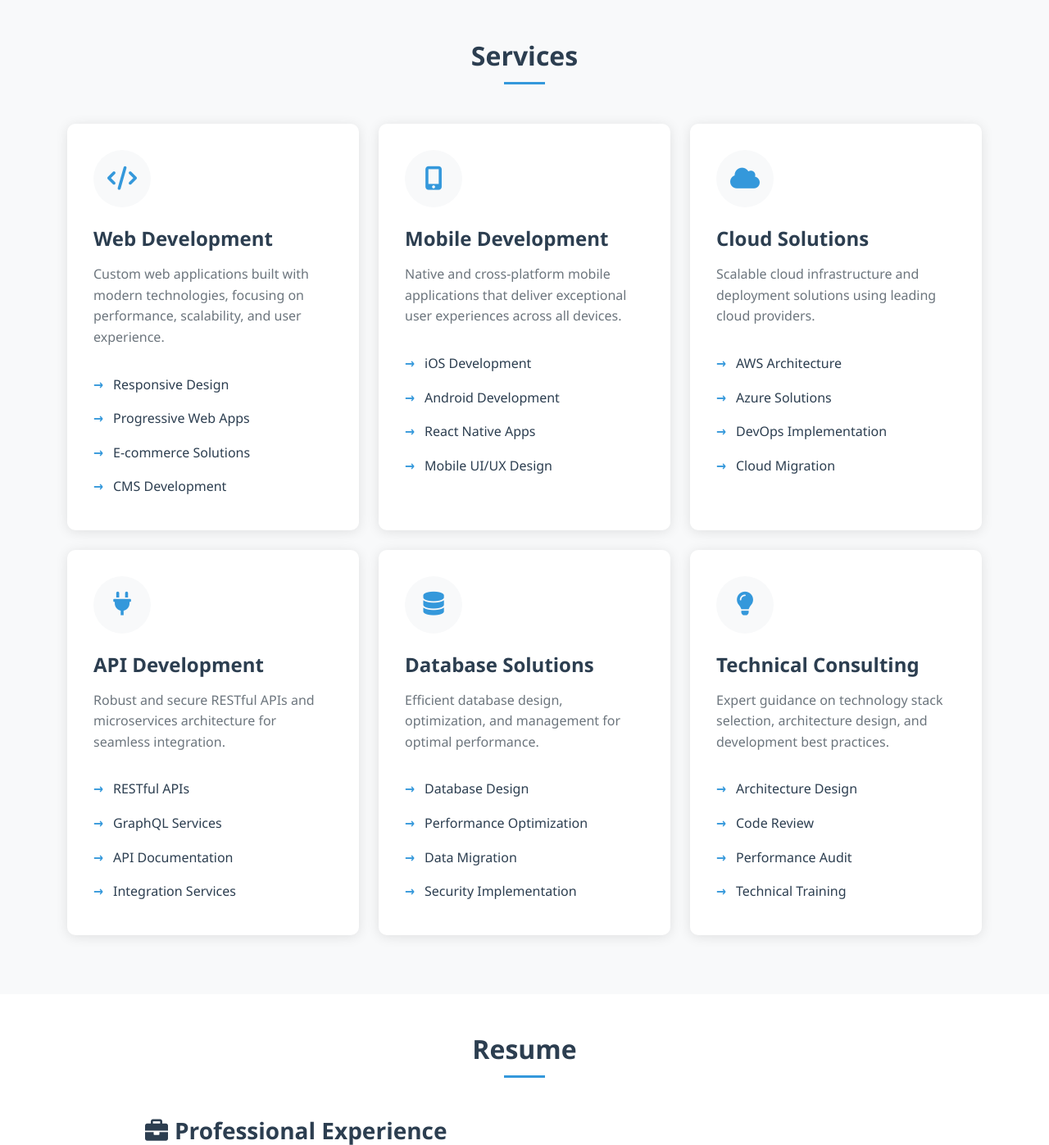
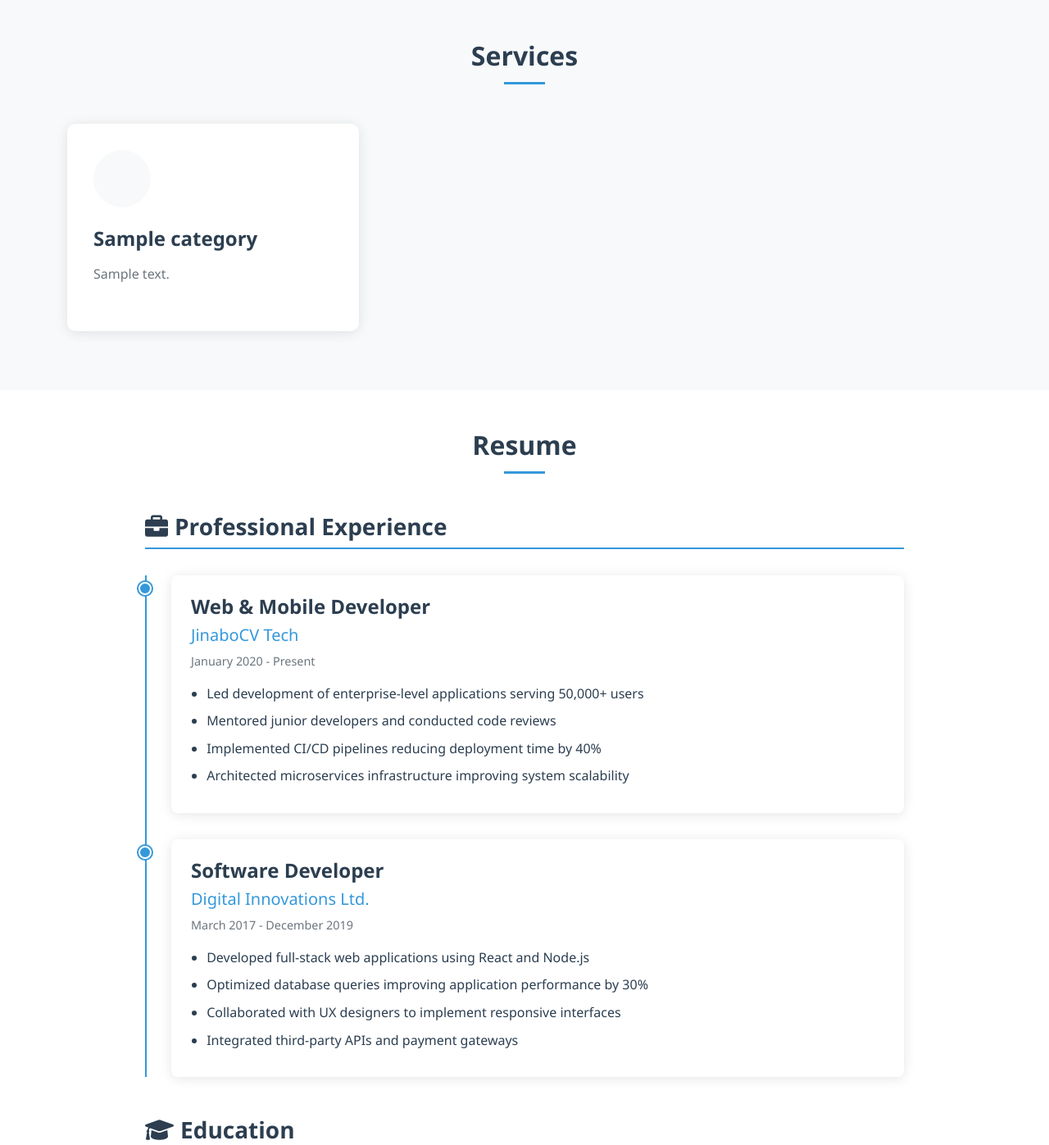
Before and after one commit to JinaboCV/portfolio_django, a Django app: template my_portfolio/templates/my_portfolio/index.html in a window 1280 px wide. Shown: the part 1253-2650 px from the top of the page at 82% size. Run offline with Django 5.2, Linux system fonts and the light colour scheme; the template is opened without the code that fills it: most values are stand-ins (such as "Sample title", 1, 10 or a date in 2020).

Commit message:
services added

```diff
--- a/my_portfolio/templates/my_portfolio/index.html
+++ b/my_portfolio/templates/my_portfolio/index.html
@@ -99,106 +99,18 @@
             <h2 class="text-center mb-5">Services</h2>
             <div class="row">
                 <!-- Web Development -->
+                 {% for category in service_category %}
                         <div class="col-md-6 col-lg-4 mb-4">
                             <div class="service-card">
                                 <div class="service-icon">
-                            <i class="fas fa-code"></i>
+                                    <i class="{{category.icon}}"></i>
                                 </div>
-                        <h3>Web Development</h3>
-                        <p>Custom web applications built with modern technologies, focusing on performance, scalability, and user experience.</p>
-                        <ul class="service-features">
-                            <li>Responsive Design</li>
-                            <li>Progressive Web Apps</li>
-                            <li>E-commerce Solutions</li>
-                            <li>CMS Development</li>
-                        </ul>
+                                <h3>{{category.name}}</h3>
+                                <p>{{category.description}}</p>
                                 </div>
                             </div>
+                 {% endfor %}
 
-                <!-- Mobile Development -->
-                <div class="col-md-6 col-lg-4 mb-4">
-                    <div class="service-card">
-                        <div class="service-icon">
-                            <i class="fas fa-mobile-alt"></i>
-                        </div>
-                        <h3>Mobile Development</h3>
-                        <p>Native and cross-platform mobile applications that deliver exceptional user experiences across all devices.</p>
-                        <ul class="service-features">
-                            <li>iOS Development</li>
-                            <li>Android Development</li>
-                            <li>React Native Apps</li>
-                            <li>Mobile UI/UX Design</li>
-                        </ul>
-                    </div>
-                </div>
-
-                <!-- Cloud Solutions -->
-                <div class="col-md-6 col-lg-4 mb-4">
-                    <div class="service-card">
-                        <div class="service-icon">
-                            <i class="fas fa-cloud"></i>
-                        </div>
-                        <h3>Cloud Solutions</h3>
-                        <p>Scalable cloud infrastructure and deployment solutions using leading cloud providers.</p>
-                        <ul class="service-features">
-                            <li>AWS Architecture</li>
-                            <li>Azure Solutions</li>
-                            <li>DevOps Implementation</li>
-                            <li>Cloud Migration</li>
-                        </ul>
-                    </div>
-                </div>
-
-                <!-- API Development -->
-                <div class="col-md-6 col-lg-4 mb-4">
-                    <div class="service-card">
-                        <div class="service-icon">
-                            <i class="fas fa-plug"></i>
-                        </div>
-                        <h3>API Development</h3>
-                        <p>Robust and secure RESTful APIs and microservices architecture for seamless integration.</p>
-                        <ul class="service-features">
-                            <li>RESTful APIs</li>
-                            <li>GraphQL Services</li>
-                            <li>API Documentation</li>
-                            <li>Integration Services</li>
-                        </ul>
-                    </div>
-                </div>
-
-                <!-- Database Solutions -->
-                <div class="col-md-6 col-lg-4 mb-4">
-                    <div class="service-card">
-                        <div class="service-icon">
-                            <i class="fas fa-database"></i>
-                        </div>
-                        <h3>Database Solutions</h3>
-                        <p>Efficient database design, optimization, and management for optimal performance.</p>
-                        <ul class="service-features">
-                            <li>Database Design</li>
-                            <li>Performance Optimization</li>
-                            <li>Data Migration</li>
-                            <li>Security Implementation</li>
-                        </ul>
-                    </div>
-                </div>
-
-                <!-- Consulting -->
-                <div class="col-md-6 col-lg-4 mb-4">
-                    <div class="service-card">
-                        <div class="service-icon">
-                            <i class="fas fa-lightbulb"></i>
-                        </div>
-                        <h3>Technical Consulting</h3>
-                        <p>Expert guidance on technology stack selection, architecture design, and development best practices.</p>
-                        <ul class="service-features">
-                            <li>Architecture Design</li>
-                            <li>Code Review</li>
-                            <li>Performance Audit</li>
-                            <li>Technical Training</li>
-                        </ul>
-                    </div>
-                </div>
             </div>
         </div>
     </section>
--- a/my_portfolio/urls.py
+++ b/my_portfolio/urls.py
@@ -4,5 +4,5 @@ from . import views
 urlpatterns = [
     path('', views.index, name='home'),
     path('blogs', views.blogs, name='blogs'),
-    path('blog_post', views.blog_post, name='blog_post')
+    path('blog_post', views.blog_post, name='blog_post'),
 ]
```
Also changed, not shown: my_portfolio/views.py (+2 -12 lines). Lines whose indentation alone changed are shown as unchanged.
